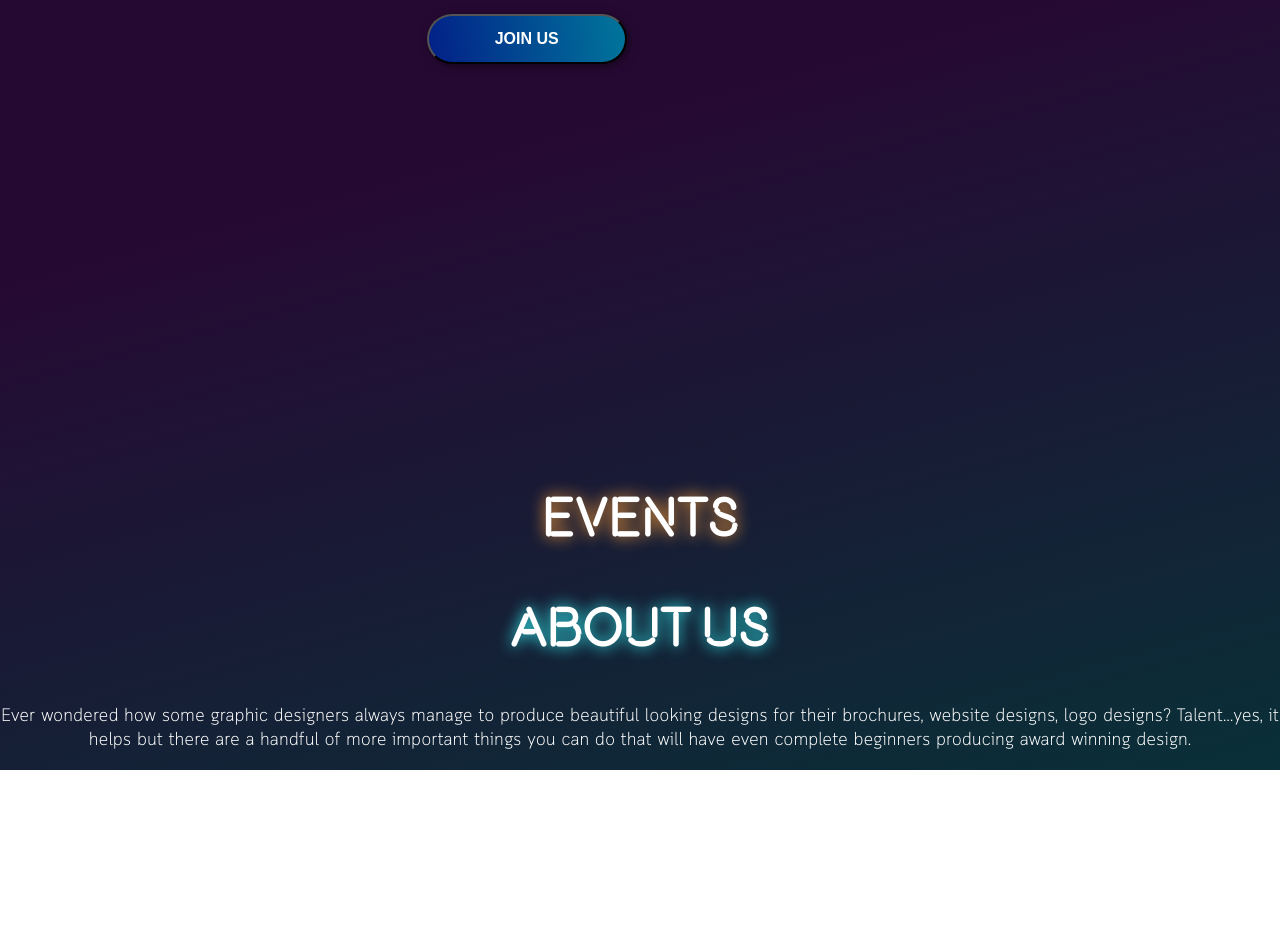
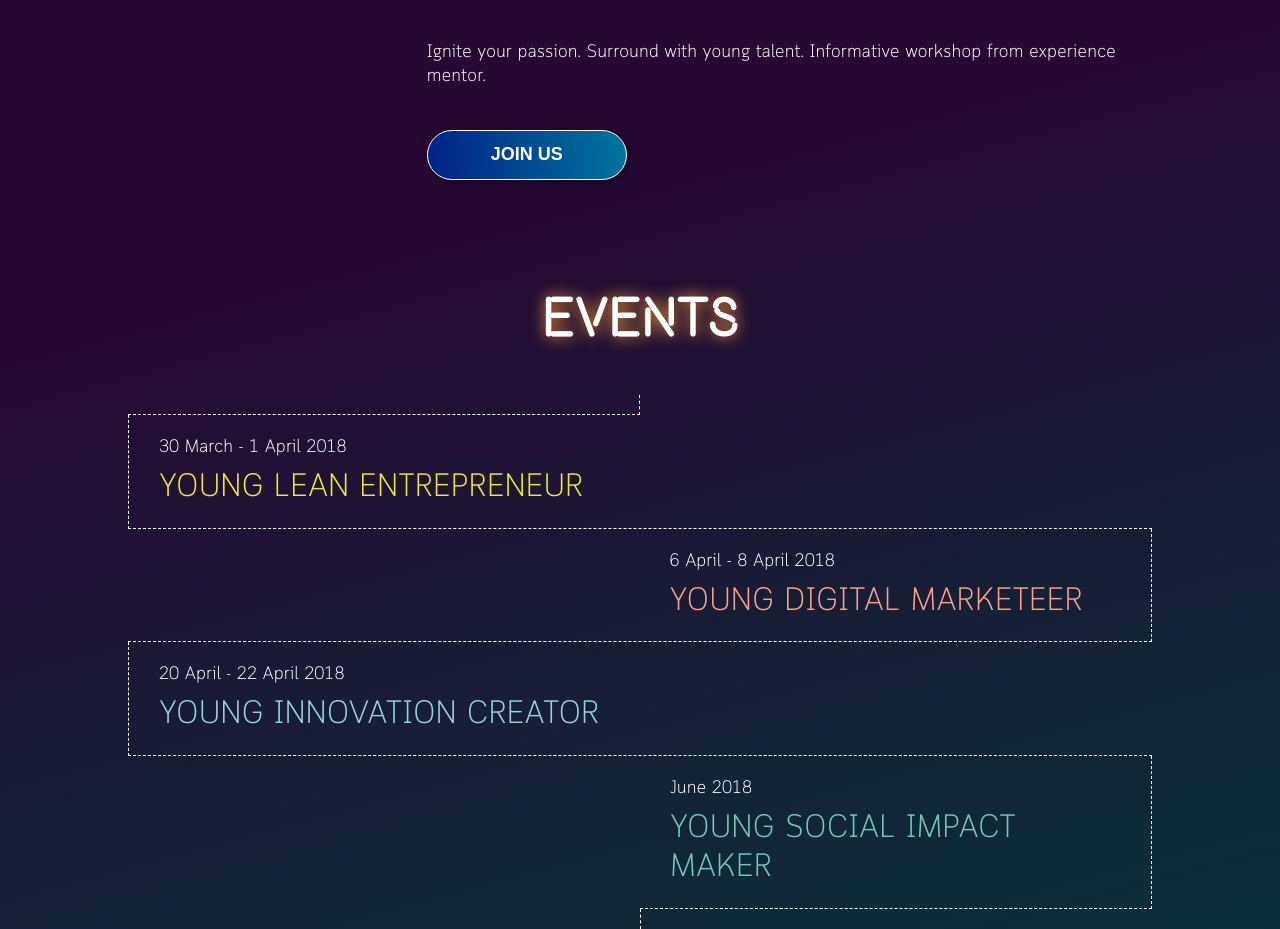
Before and after one commit to Th1nkK1D/ypp-landing, a Vue app: page / in a window 1280 px wide. Shown: the part 560-1489 px from the top of the page. Before the commit the page ends 1330 px from the top, so only its background shows below. Built offline with nearby package versions, Linux system fonts and the light colour scheme.

Commit message:
Rework event section

```diff
--- a/src/App.vue
+++ b/src/App.vue
@@ -2,10 +2,10 @@
   <div id="app">
     <!-- Navbar -->
     <div class="navbar">
-      <div class="icon">
+      <!-- <div class="icon">
         <div class="triangle"></div>
         <object type="image/svg+xml" data="/static/logoypp.svg"></object>
-      </div>
+      </div> -->
 
       <!-- Menu -->
       <div class="menu">
@@ -20,8 +20,7 @@
       <div class="columns is-gapless">
         <div class="column is-4"></div>
         <div class="column">
-          <h1>Young Passionate</h1>
-          <h1>Program</h1>
+          <h1>Young Passionate Program</h1>
 
           <p>Ignite your passion. Surround with young talent. Informative workshop from experience mentor.</p>
           <br>
@@ -32,14 +31,58 @@
     </div>
     <!-- End of Heading -->
 
-    <div class="scenter">
+    <div class="scenter timeline">
       <h2 class="hyellow">EVENTS</h2>
+      <div class="columns is-gapless is-mobile">
+        <div class="column is-6 dash d-bottom d-right"> </div>
+        <div class="column is-6"></div>
+      </div>
+      <div class="columns is-gapless dash d-bottom d-left">
+        <div class="column is-6">
+          <div class="event">
+            30 March - 1 April 2018
+            <p style="color: #eee93b">YOUNG LEAN ENTREPRENEUR</p>
+          </div>
+        </div>
+        <div class="column is-6"></div>
+      </div>
+      <div class="columns is-gapless dash d-bottom d-right">
+        <div class="column is-6"></div>
+        <div class="column is-6">
+          <div class="event">
+            6 April - 8 April 2018
+            <p style="color: #f8a28c">YOUNG DIGITAL MARKETEER </p>
+          </div>
+        </div>
+      </div>
+      <div class="columns is-gapless dash d-bottom d-left">
+        <div class="column is-6">
+          <div class="event">
+            20 April - 22 April 2018
+            <p style="color: #97d3de">YOUNG INNOVATION CREATOR</p>
+          </div>
+        </div>
+        <div class="column is-6"></div>
+      </div>
+      <div class="columns is-gapless">
+        <div class="column is-6"></div>
+        <div class="column is-6 dash d-bottom d-right">
+          <div class="event">
+            June 2018
+            <p style="color: #77c8b9">YOUNG SOCIAL IMPACT MAKER</p>
+          </div>
+        </div>
+      </div>
+      <div class="columns is-gapless is-mobile">
+        <div class="column is-6"></div>
+        <div class="column is-6 dash d-left"></div>
+      </div>
     </div>
 
-    <div class="scenter">
+    <!-- <div class="scenter">
       <h2 class="hgreen">ABOUT US</h2>
       <p>Ever wondered how some graphic designers always manage to produce beautiful looking designs for their brochures, website designs, logo designs? Talent…yes, it helps but there are a handful of more important things you can do that will have even complete beginners producing award winning design.</p>
-    </div>
+    </div> -->
   </div>
 </template>
 
@@ -80,11 +123,12 @@ export default {
   .btn-prim {
     background: linear-gradient(-100deg, #00769b, #022088);;
     color: white;
-    font-size: 16px;
+    font-size: 1em;
     font-weight: bold;
     height: 50px;
     width: 200px;
     border-radius: 25px;
+    border: 1px solid white;
     filter: drop-shadow(2px 2px 5px rgba(0,0,0,0.5));
   }
 
@@ -134,14 +178,50 @@ export default {
 
   .heading {
     width: 100%;
-    height: 100vh;
+    height: 75vh;
     padding-top: 25vh;
 
     h1 {
       font-family: "beon";
-      line-height: 0.5;
       font-size: 4.5em;
       text-shadow: 0 0 15px #E23EFF;
+    }
+  }
+
+  .timeline {
+    padding: 0 10vw;
+
+    .columns {
+      margin: 0 !important;
+    }
+
+    .dash {
+      border: 0 dashed white;
+      box-sizing: border-box;
+      min-height: 20px;
+
+      &.d-right {
+        border-right-width: 1px;
+      }
+
+      &.d-left {
+        border-left-width: 1px;
+      }
+
+      &.d-bottom {
+        border-bottom-width: 1px;
+      }
+    }
+
+    .event {
+      padding: 20px 30px;
+      text-align: left;
+
+      p {
+        margin: 10px 0 0 0;
+        font-size: 1.8em;
+        line-height: 1.2;
+      }
     }
   }
 
```
